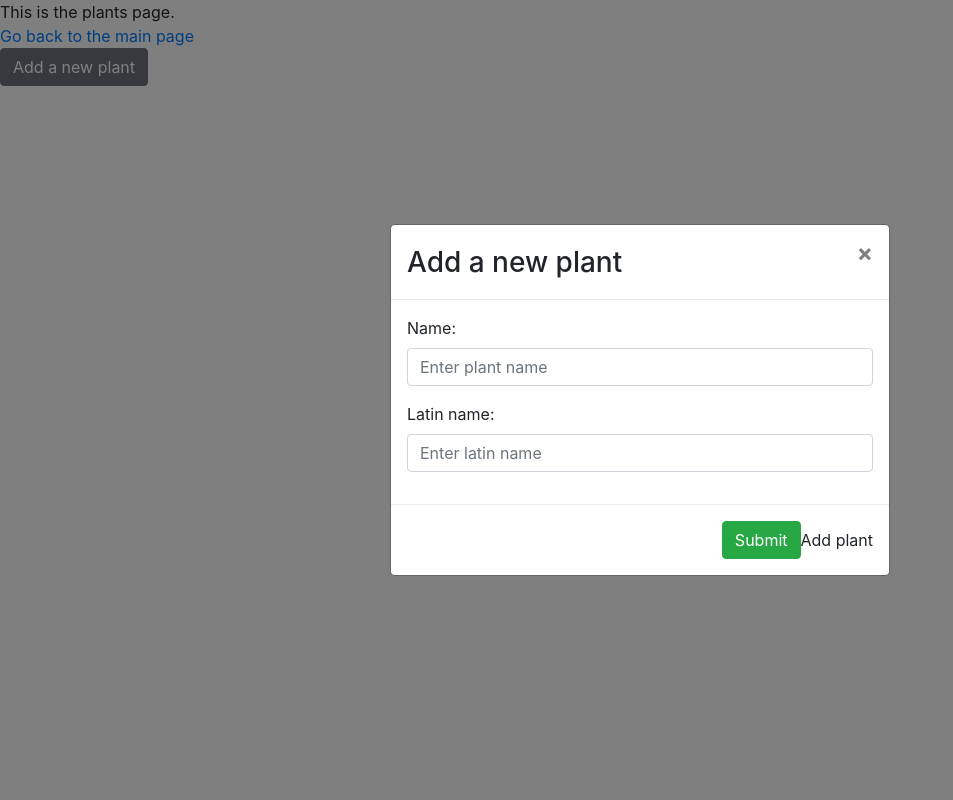
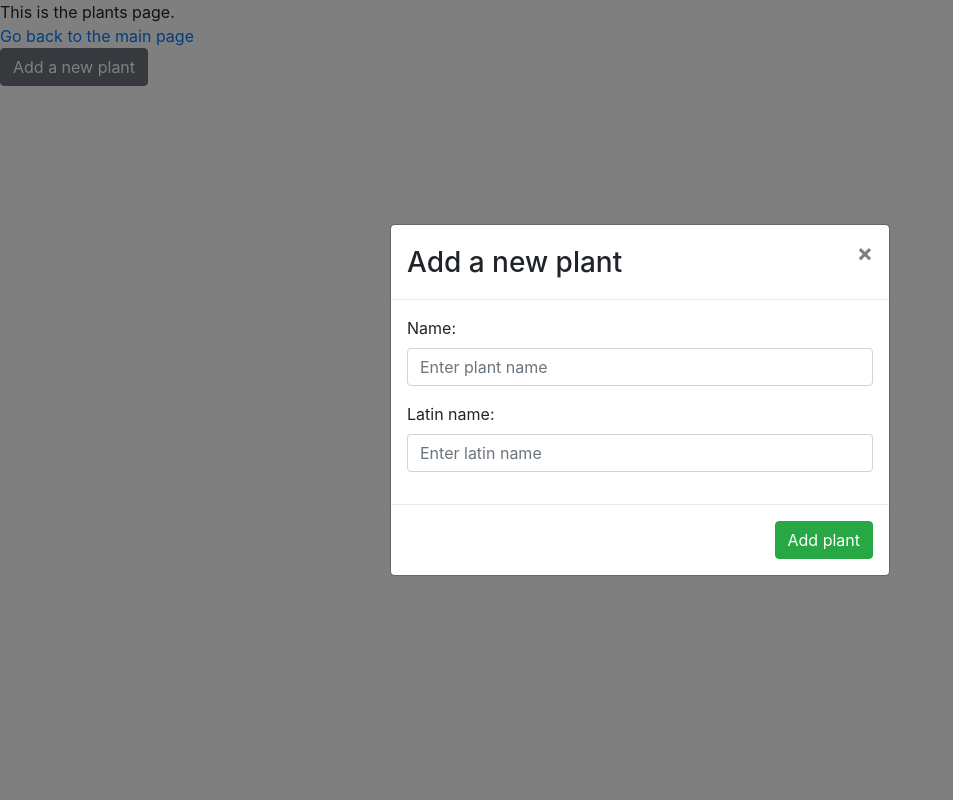
Before and after one commit to tpoomlmly/garden-database, a Flask app: page /plants in a window 1280 px wide, after a click that opens the changed part. Shown: the whole page, without its empty margins (0-953 px from the left). Run offline with Flask 2, Linux system fonts and the light colour scheme; some libraries are stand-ins or nearby versions.

Commit message:
fixed html bug

```diff
--- a/templates/page.html
+++ b/templates/page.html
@@ -28,7 +28,7 @@ This is the {{ pagetype }}s page. <br />
                     </div>
                 </div>
                 <div class="modal-footer">
-                    <input type="submit" name="submit-{{ pagetype }}" class="btn btn-success">Add {{ pagetype }}</input>
+                    <button type="submit" name="submit-{{ pagetype }}" class="btn btn-success">Add {{ pagetype }}</button>
                 </div>
             </form>
         </div>
```
